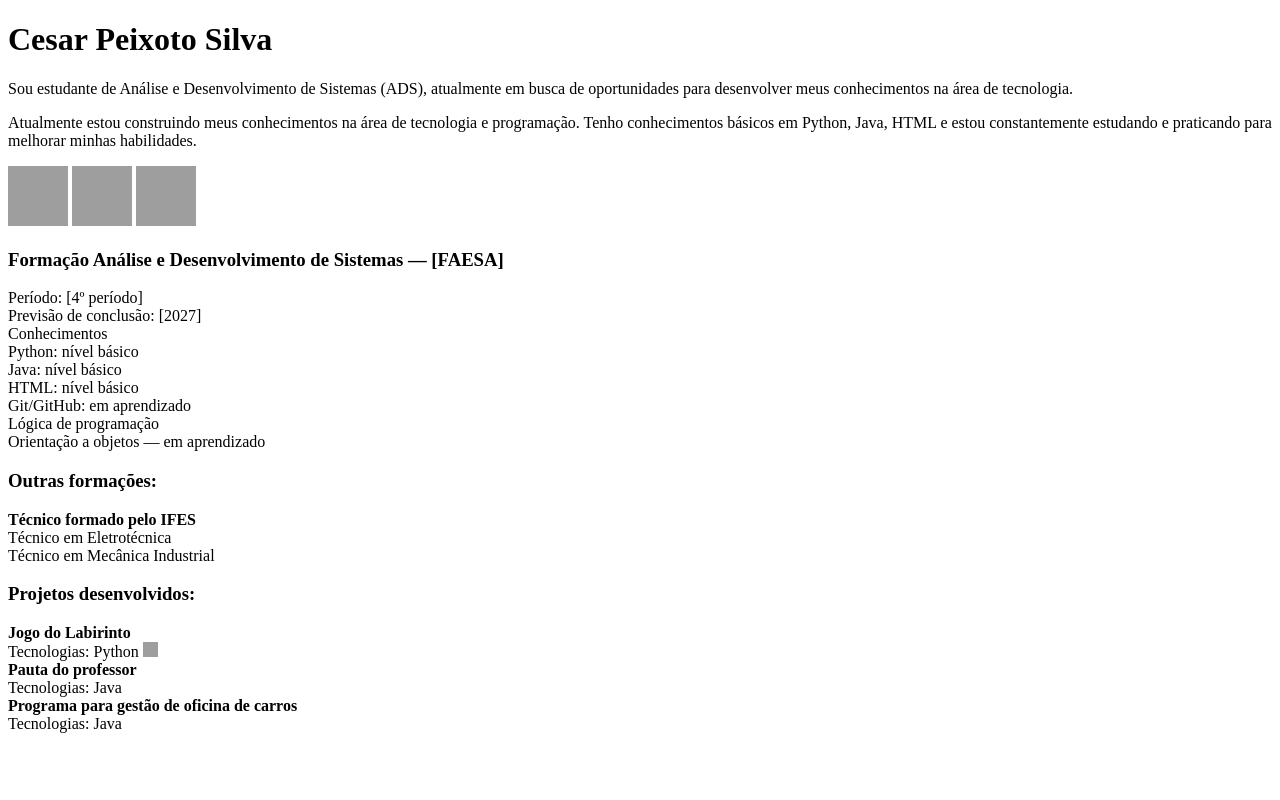
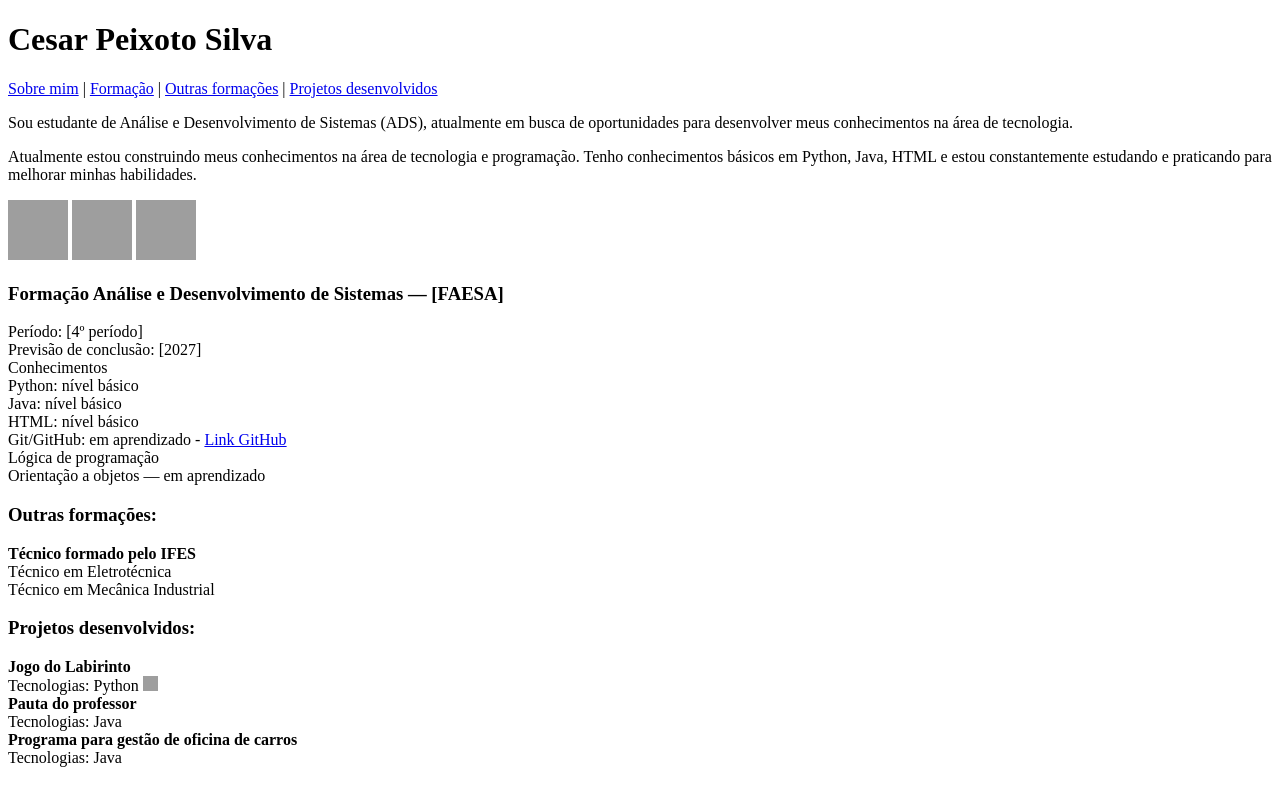
Before and after one commit to Ceasa20/Desenvolvimento-de-Aplica-es-Web-l, a plain HTML site: page index.html in a window 1280 px wide. Drawn offline with Linux system fonts and the light colour scheme; grey boxes are pictures that could not be loaded.

Commit message:
Add navigation and update content in index.html

```diff
--- a/index.html
+++ b/index.html
@@ -6,10 +6,16 @@
 <body>
 
 <h1>Cesar Peixoto Silva</h1>
-<p>Sou estudante de Análise e Desenvolvimento de Sistemas (ADS), atualmente em busca de oportunidades para desenvolver meus conhecimentos na área de tecnologia.</p>
+  <nav>
+    <a href="#sobre">Sobre mim</a> |
+    <a href="#formacao">Formação</a> |
+    <a href="#outras-formacoes">Outras formações</a> |
+    <a href="#projetos">Projetos desenvolvidos</a>
+</nav>
+<p id="sobre">Sou estudante de Análise e Desenvolvimento de Sistemas (ADS), atualmente em busca de oportunidades para desenvolver meus conhecimentos na área de tecnologia.</p>
 <p>Atualmente estou construindo meus conhecimentos na área de tecnologia e programação. Tenho conhecimentos básicos em Python, Java, HTML e estou constantemente estudando e praticando para melhorar minhas habilidades.</p>
-<img width="60" height="60" src="https://1.bp.blogspot.com/-bJapstoiThM/XtpvkGBHPKI/AAAAAAAAAqE/Ume0qNfFwk0JSwXZ9qjnB3WKN9dSofeCgCK4BGAsYHg/s1280/language-2024210_1280.png" alt="Descrição da imagem"> <img width="60" height="60" src="https://tse1.mm.bing.net/th/id/OIP.V4Yw4WplHTnVeI4FCcSY0wHaHa?r=0&rs=1&pid=ImgDetMain&o=7&rm=3" alt="Descrição da imagem"> <img width="60" height="60" src="https://w7.pngwing.com/pngs/185/866/png-transparent-html-logo-html-web-design-scalable-graphics-world-wide-web-markup-language-html5-icon-hd-miscellaneous-angle-text.png" alt="Descrição da imagem">
-<h3>Formação Análise e Desenvolvimento de Sistemas — [FAESA]</h3>
+<img width="60" height="60" src="https://1.bp.blogspot.com/-bJapstoiThM/XtpvkGBHPKI/AAAAAAAAAqE/Ume0qNfFwk0JSwXZ9qjnB3WKN9dSofeCgCK4BGAsYHg/s1280/language-2024210_1280.png" alt="Python"> <img width="60" height="60" src="https://tse1.mm.bing.net/th/id/OIP.V4Yw4WplHTnVeI4FCcSY0wHaHa?r=0&rs=1&pid=ImgDetMain&o=7&rm=3" alt="java"> <img width="60" height="60" src="https://w7.pngwing.com/pngs/185/866/png-transparent-html-logo-html-web-design-scalable-graphics-world-wide-web-markup-language-html5-icon-hd-miscellaneous-angle-text.png" alt="html">
+<h3 id="formacao">Formação Análise e Desenvolvimento de Sistemas — [FAESA]</h3>
 
 <p>Período: [4º período] <br>
 Previsão de conclusão: [2027]<br>
@@ -17,17 +23,17 @@ Conhecimentos<br>
 Python: nível básico<br>
 Java: nível básico<br>
 HTML: nível básico<br>
-Git/GitHub: em aprendizado<br>
+Git/GitHub: em aprendizado - <a href="https://github.com/Ceasa20/">Link GitHub</a><br>
 Lógica de programação<br>
-Orientação a objetos — em aprendizado<br>
+Orientação a objetos — em aprendizado<br></p>
 
 
-<h3>Outras formações:</h3>
+<h3 id="outras-formacoes">Outras formações:</h3>
 <strong>Técnico formado pelo IFES</strong><br>
 Técnico em Eletrotécnica <br>
 Técnico em Mecânica Industrial <br>
 
-<h3>Projetos desenvolvidos:</h3>
+<h3 id="projetos">Projetos desenvolvidos:</h3>
 <strong>Jogo do Labirinto</strong><br>
 Tecnologias: Python <img width="15" height="15" src="https://1.bp.blogspot.com/-bJapstoiThM/XtpvkGBHPKI/AAAAAAAAAqE/Ume0qNfFwk0JSwXZ9qjnB3WKN9dSofeCgCK4BGAsYHg/s1280/language-2024210_1280.png" alt="Descrição da imagem"><br>
 <strong>Pauta do professor</strong><br>
@@ -36,7 +42,6 @@ Tecnologias: Java<br>
 Tecnologias: Java<br>
 
 
-</p>
 
 </body>
 
```
